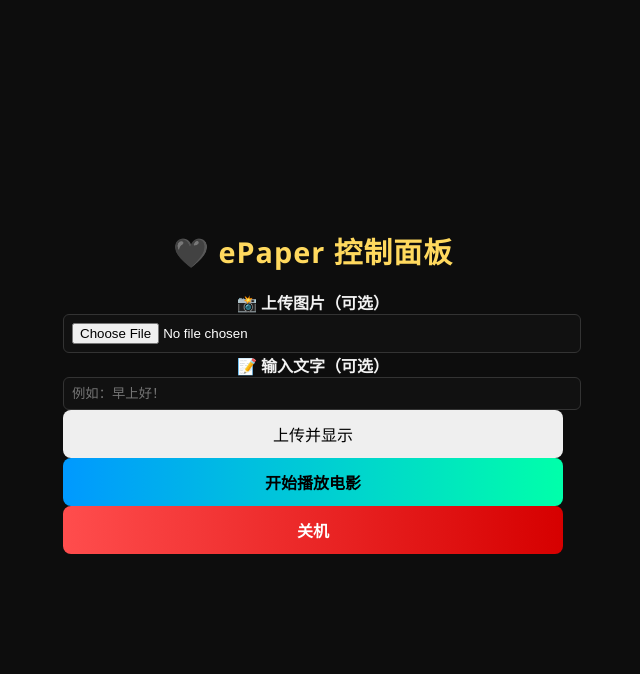
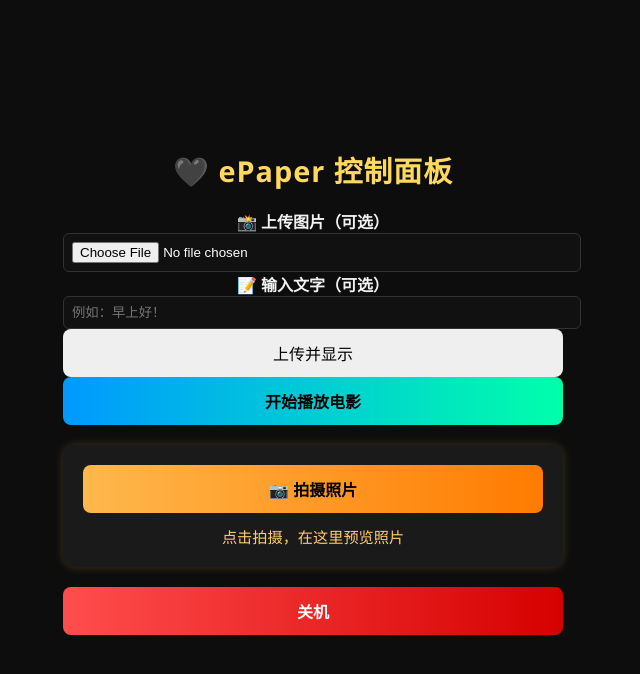
Before and after one commit to Baoste/epaper2xl, a Flask app: page /index.html in a window 1280 px wide. Shown: the top 674 px of the page, without its empty margins (327-967 px from the left). Run offline with Flask 3, Linux system fonts and the light colour scheme.

Commit message:
feat: add camera

```diff
--- a/server.py
+++ b/server.py
@@ -8,7 +8,7 @@ import time
 import uuid
 from typing import List, Optional, Tuple
 
-from flask import Flask, send_from_directory, redirect, request, jsonify
+from flask import Flask, Response, send_from_directory, redirect, request, jsonify
 from werkzeug.utils import secure_filename
 
 logging.basicConfig(level=logging.INFO, format="%(levelname)s: %(message)s")
@@ -32,6 +32,7 @@ app = Flask(
 
 display_process: Optional[subprocess.Popen] = None
 display_lock = threading.Lock()
+camera_lock = threading.Lock()
 monitor_stop = threading.Event()
 service_stopping = threading.Event()
 
@@ -201,6 +202,45 @@ def play_movie():
         return jsonify({"status": "error", "message": str(exc)}), 500
 
 
+@app.route("/capture", methods=["POST"])
+def capture_photo():
+    if not camera_lock.acquire(blocking=False):
+        return jsonify(status="error", message="摄像头正在拍摄，请稍后重试"), 409
+
+    try:
+        result = subprocess.run(
+            [
+                "rpicam-still", "--camera", "0", "--nopreview",
+                "--timeout", "1500", "--width", "1296", "--height", "972",
+                "--encoding", "jpg", "--quality", "85", "--output", "-",
+            ],
+            capture_output=True,
+            timeout=20,
+            check=True,
+        )
+        if not result.stdout.startswith(b"\xff\xd8\xff"):
+            logger.error("摄像头未返回 JPEG 图片")
+            return jsonify(status="error", message="摄像头未返回有效照片，请重试"), 502
+        # 照片直接传给浏览器，不在 SD 卡上累积文件。
+        return Response(
+            result.stdout, mimetype="image/jpeg",
+            headers={"Cache-Control": "no-store"},
+        )
+    except FileNotFoundError:
+        return jsonify(status="error", message="找不到 rpicam-still，请先安装 rpicam-apps"), 503
+    except subprocess.TimeoutExpired:
+        logger.warning("摄像头拍摄超时")
+        return jsonify(status="error", message="拍摄超时，请检查摄像头连接或占用情况"), 504
+    except subprocess.CalledProcessError as exc:
+        logger.error("拍摄失败：%s", (exc.stderr or b"").decode("utf-8", errors="replace"))
+        return jsonify(status="error", message="拍摄失败，请检查摄像头是否被占用，并查看服务日志"), 503
+    except OSError:
+        logger.exception("无法启动摄像头")
+        return jsonify(status="error", message="无法启动摄像头，请查看服务日志"), 503
+    finally:
+        camera_lock.release()
+
+
 @app.route("/upload", methods=["POST"])
 def upload():
     text = request.form.get("text", "").strip()
--- a/static/script.js
+++ b/static/script.js
@@ -1,3 +1,48 @@
+const captureBtn = document.getElementById("captureBtn");
+const cameraMsg = document.getElementById("cameraMsg");
+const cameraPreview = document.getElementById("cameraPreview");
+let photoUrl = null;
+
+captureBtn.addEventListener("click", async () => {
+  if (captureBtn.disabled) return;
+  captureBtn.disabled = true;
+  captureBtn.textContent = "正在拍摄…";
+  cameraMsg.textContent = "正在拍摄，请稍候…";
+  const controller = new AbortController();
+  const timeout = setTimeout(() => controller.abort(), 30000);
+  let nextUrl = null;
+  try {
+    const res = await fetch("/capture", { method: "POST", signal: controller.signal });
+    if (!res.ok) {
+      const data = await res.json().catch(() => ({}));
+      throw new Error(data.message || `拍摄失败（HTTP ${res.status}）`);
+    }
+    if (!res.headers.get("Content-Type")?.startsWith("image/jpeg")) {
+      throw new Error("服务未返回照片，请重试");
+    }
+    nextUrl = URL.createObjectURL(await res.blob());
+    // 确认新照片能解码后再替换，拍摄失败时保留上一张。
+    const photo = new Image();
+    photo.src = nextUrl;
+    await photo.decode();
+    cameraPreview.src = nextUrl;
+    cameraPreview.hidden = false;
+    if (photoUrl) URL.revokeObjectURL(photoUrl);
+    photoUrl = nextUrl;
+    nextUrl = null;
+    cameraMsg.textContent = `拍摄成功 · ${new Date().toLocaleTimeString()}`;
+  } catch (err) {
+    cameraMsg.textContent = err.name === "AbortError"
+      ? "请求超时，请稍后重试"
+      : `❌ ${err.message}`;
+  } finally {
+    clearTimeout(timeout);
+    if (nextUrl) URL.revokeObjectURL(nextUrl);
+    captureBtn.disabled = false;
+    captureBtn.textContent = "📷 拍摄照片";
+  }
+});
+
 document.getElementById("uploadForm").addEventListener("submit", async (e) => {
   e.preventDefault();
   const formData = new FormData(e.target);
--- a/static/style.css
+++ b/static/style.css
@@ -89,6 +89,28 @@ input[type="text"] {
   gap: 12px;
 }
 
+.camera {
+  margin-top: 20px;
+}
+
+#cameraMsg {
+  margin: 0;
+  color: #ffcc70;
+  font-size: 0.95rem;
+}
+
+#cameraPreview {
+  width: 100%;
+  height: auto;
+  border-radius: 8px;
+}
+
+.btn:disabled {
+  cursor: wait;
+  opacity: 0.6;
+  transform: none;
+}
+
 .message {
   margin-top: 16px;
   font-size: 0.95rem;
--- a/templates/index.html
+++ b/templates/index.html
@@ -22,6 +22,11 @@
   </form>
 
   <button id="playMovie" class="btn play">开始播放电影</button>
+  <section class="card camera" aria-label="摄像头拍摄">
+    <button id="captureBtn" type="button" class="btn primary">📷 拍摄照片</button>
+    <p id="cameraMsg" role="status" aria-live="polite">点击拍摄，在这里预览照片</p>
+    <img id="cameraPreview" alt="树莓派摄像头拍摄的照片" hidden>
+  </section>
   <button id="shutdownBtn" class="btn danger">关机</button>
 
   <div id="msg" class="message"></div>
```
Also changed, not shown: tests/test_camera.py (added, +60 -0 lines), README.md.
